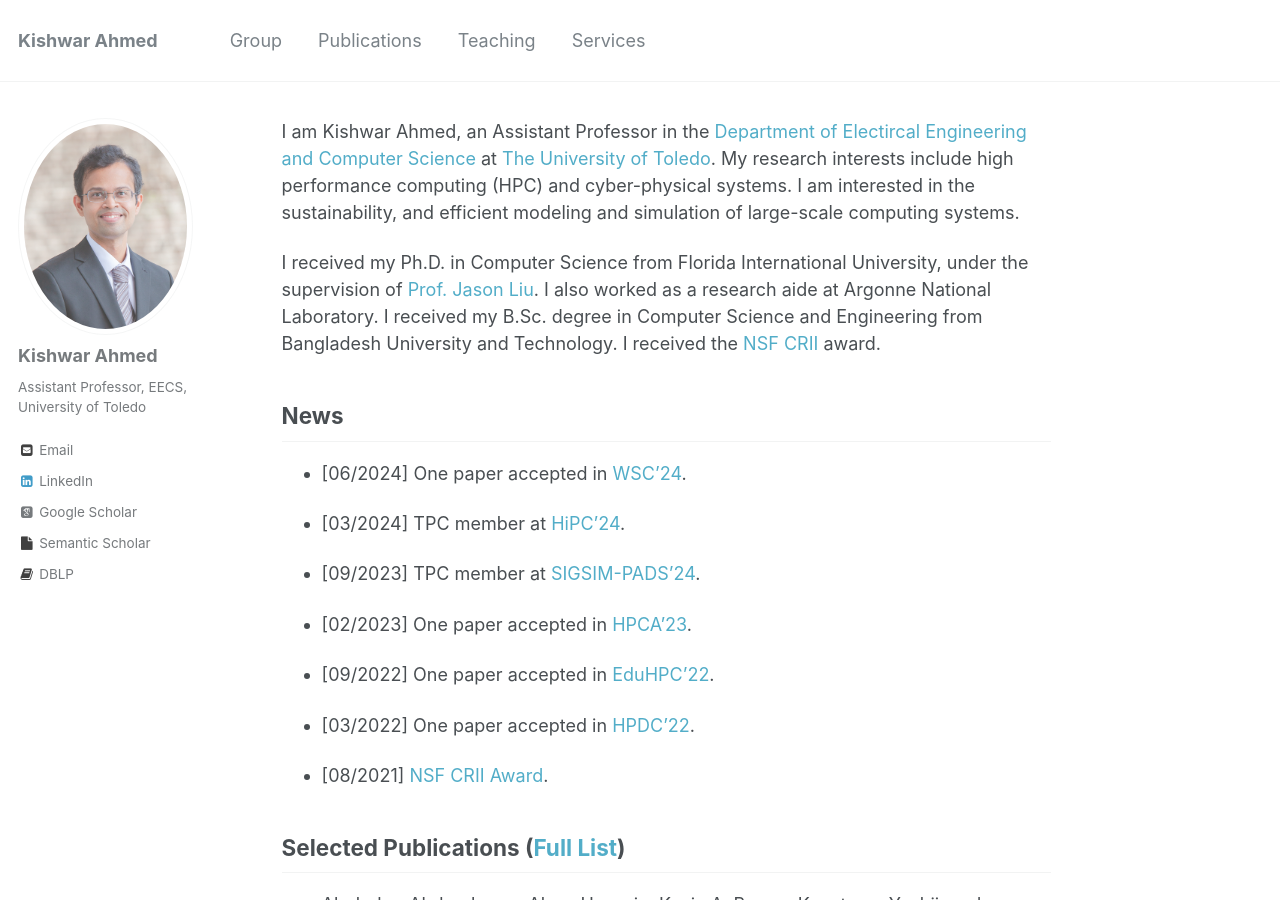
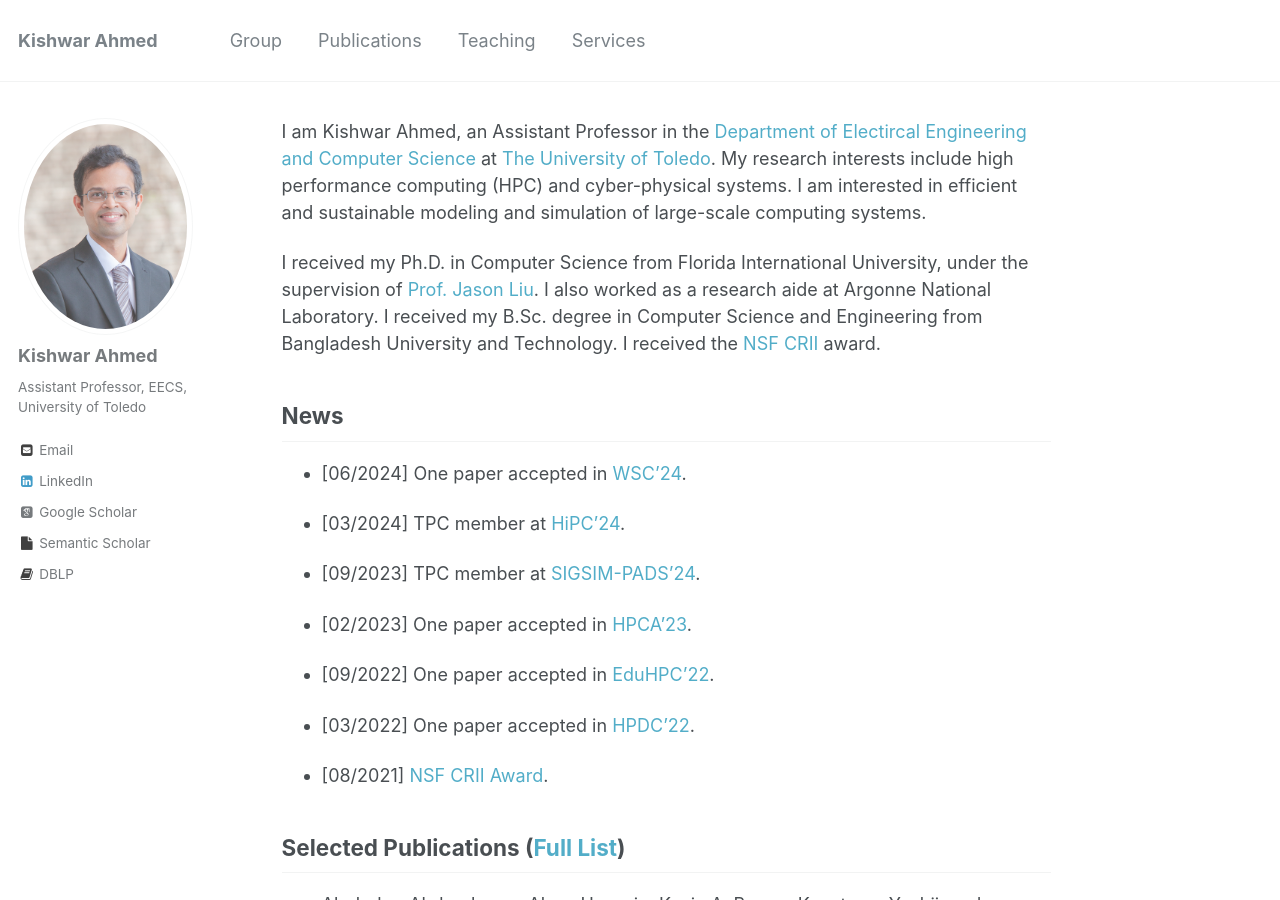
Before and after one commit to kishwarbd/kishwarbd.github.io, a Jekyll site: the page built from _pages/about.md, in a window 1280 px wide and 900 px high. Built offline with Jekyll 4.4.1, drawn with Linux system fonts in a browser that asks for light colours; some web fonts are replaced.

Commit message:
Update about.md

```diff
--- a/_pages/about.md
+++ b/_pages/about.md
@@ -7,7 +7,7 @@ redirect_from:
   - /about.html
 ---
 
-I am Kishwar Ahmed, an Assistant Professor in the [Department of Electircal Engineering and Computer Science](https://www.utoledo.edu/engineering/electrical-engineering-computer-science/) at [The University of Toledo](https://www.utoledo.edu/). My research interests include high performance computing (HPC) and cyber-physical systems. I am interested in the sustainability, and efficient modeling and simulation of large-scale computing systems.
+I am Kishwar Ahmed, an Assistant Professor in the [Department of Electircal Engineering and Computer Science](https://www.utoledo.edu/engineering/electrical-engineering-computer-science/) at [The University of Toledo](https://www.utoledo.edu/). My research interests include high performance computing (HPC) and cyber-physical systems. I am interested in efficient and sustainable modeling and simulation of large-scale computing systems.
 
 I received my Ph.D. in Computer Science from Florida International University, under the supervision of [Prof.
 Jason Liu](https://people.cis.fiu.edu/liux/). I also worked as a research aide at Argonne National Laboratory. I received my B.Sc. degree in Computer Science and Engineering from Bangladesh University and Technology. I received the [NSF CRII](https://beta.nsf.gov/funding/opportunities/computer-information-science-engineering-research) award.
```
